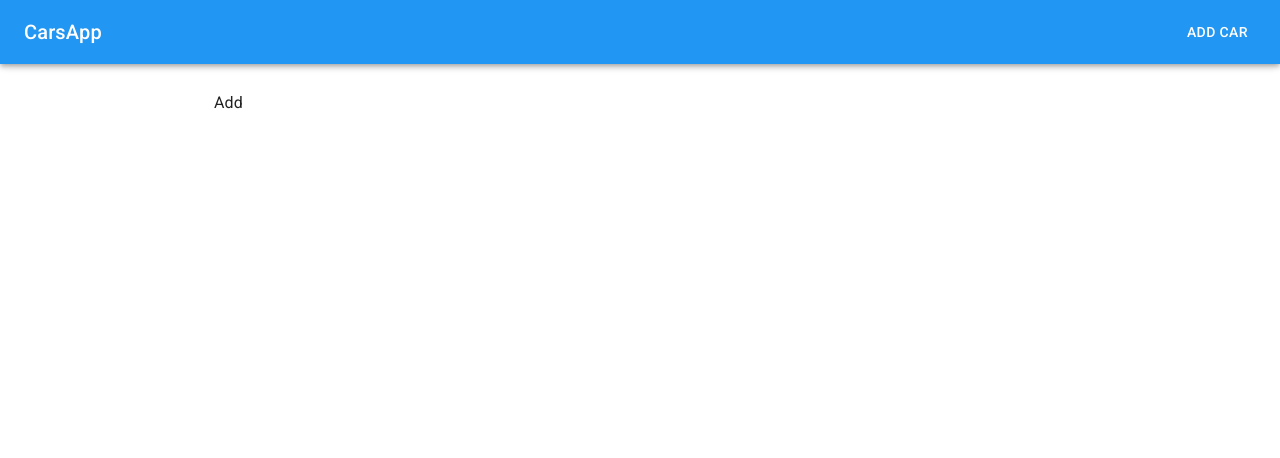
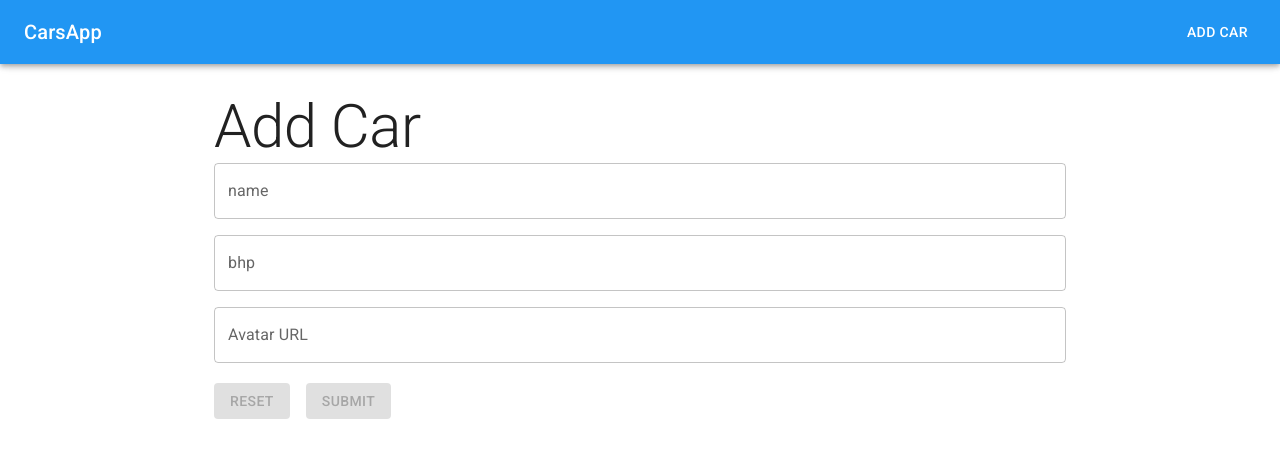
Before and after one commit to JDiffley22/Cars-API-App, a React (Vite) app: page /add in a window 1280 px wide. Shown: the top 458 px of the page. Built offline with nearby package versions, Linux system fonts and the light colour scheme.

Commit message:
forms added

```diff
--- a/package.json
+++ b/package.json
@@ -13,11 +13,14 @@
     "@emotion/react": "^11.11.1",
     "@emotion/styled": "^11.11.0",
     "@fontsource/roboto": "^5.0.8",
+    "@hookform/resolvers": "^3.3.2",
     "@mui/icons-material": "^5.14.12",
     "@mui/material": "^5.14.12",
     "react": "^18.2.0",
     "react-dom": "^18.2.0",
-    "react-router-dom": "^6.16.0"
+    "react-hook-form": "^7.47.0",
+    "react-router-dom": "^6.16.0",
+    "yup": "^1.3.2"
   },
   "devDependencies": {
     "@types/react": "^18.2.15",
--- /dev/null
+++ b/src/components/forms/CarForm.jsx
@@ -0,0 +1,134 @@
+import React, { useEffect } from "react";
+import { useForm, Controller } from "react-hook-form";
+// import CircularProgress from "@mui/material/CircularProgress";
+import * as yup from "yup";
+import { yupResolver } from "@hookform/resolvers/yup";
+import { TextField, Button } from "@mui/material";
+
+const schema = yup
+  .object()
+  .shape({
+    name: yup.string().max(30).required(),
+    bhp: yup.number().integer().positive().max(5000).required(),
+    avatar_url: yup.string().url(),
+  }).required();
+
+  const defaults = {
+    name: "",
+    bhp: "",
+    avatar_url: "",
+  };
+
+  export default function CarForm({ car, submitHandler }) {
+    // console.log(car);
+
+    const {
+        handleSubmit,
+        formState: { errors, isValid, isDirty, isSubmitting },
+        reset,
+        control,
+        formState,
+      } = useForm({
+        resolver: yupResolver(schema),
+        mode: "onChange",
+        defaultValues: car || defaults,
+      });
+
+      useEffect(() => {
+        // console.log('useeffect', car);
+        if (car) {
+          reset(car);
+        }
+      }, [car, reset]);
+
+      const formRowStyle = {
+        marginBlockEnd: "1em",
+      };
+
+      let submitFn = (vals) => {
+        reset();
+        car ? submitHandler(car._id, vals) : submitHandler(vals);
+      };
+
+      return (
+    /* "handleSubmit" will validate your inputs before invoking "onSubmit" */
+    <form onSubmit={handleSubmit(submitFn)}>
+
+         <div style={formRowStyle}>
+        <Controller
+          control={control}
+          name="name"
+          defaultValue={""}
+          render={({ field }) => (
+            <TextField
+              type="name"
+              {...field}
+              label="name"
+              fullWidth
+              error={!!errors.name}
+              helperText={errors.name?.message}
+            />
+          )}
+        />
+      </div>
+
+      <div style={formRowStyle}>
+        <Controller
+          control={control}
+          name="bhp"
+          defaultValue={""}
+          render={({ field }) => (
+            <TextField
+              type="number"
+              fullWidth
+              error={!!errors.bhp}
+              {...field}
+              label="bhp"
+              pattern={/[0-9]{1,4}/}
+              helperText={errors.bhp?.message}
+            />
+          )}
+        />
+      </div>
+
+      <div style={formRowStyle}>
+        <Controller
+          control={control}
+          name="avatar_url"
+          defaultValue={""}
+          render={({ field }) => (
+            <TextField
+              fullWidth
+              type="text"
+              error={!!errors.avatar_url}
+              {...field}
+              label="Avatar URL"
+              helperText={errors.avatar_url?.message}
+            />
+          )}
+        />
+      </div>
+
+      <div style={{ marginTop: 20 }}>
+        <Button
+          type="reset"
+          onClick={() => reset()}
+          variant="contained"
+          sx={{ mr: 2 }}
+          disabled={!isDirty}
+        >
+          Reset
+        </Button>
+        <Button
+          type="submit"
+          primary="true"
+          variant="contained"
+          disabled={isSubmitting || !isDirty || (isDirty && !isValid)}
+        >
+          Submit
+        </Button>
+      </div>
+
+    </form>);
+
+    }
--- a/src/pages/Add.jsx
+++ b/src/pages/Add.jsx
@@ -1,9 +1,17 @@
 import React from "react"
+import Typography from '@mui/material/Typography';
+import CarForm from "../components/forms/CarForm";
 
 function Add() {
     return (
         <>
-        <div>Add</div>
+         <Typography
+        variant="h2"
+        component="h1">
+
+        Add Car
+      </Typography>
+      <CarForm />
         </>
 
     )
--- a/src/pages/Update.jsx
+++ b/src/pages/Update.jsx
@@ -1,11 +1,20 @@
 import React from "react"
 import { useParams } from "react-router-dom"
+import Typography from '@mui/material/Typography';
+import CarForm from "../components/forms/CarForm";
 
 function Update() {
     const { id } = useParams();
+    //send car and handler to form
     return (
         <>
-        <div>Update {id}</div>
+        <Typography
+        variant="h2"
+        component="h1">
+
+        Update Car
+      </Typography>
+      <CarForm />
         </>
     )
 }
```
Also changed, not shown: 1 other file (tests, documents, lock files or other folders).
